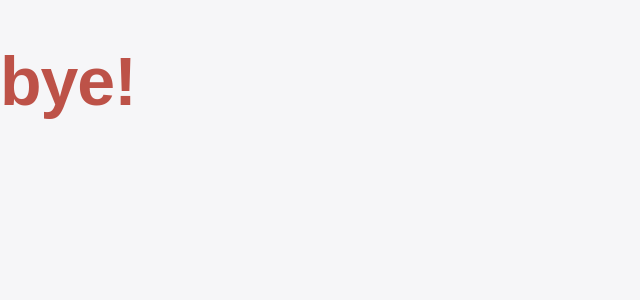
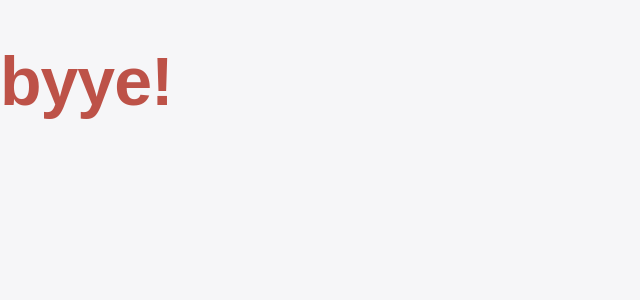
Before and after one commit to szymonhernik/Responsive_Personal_Website_Jekyll-Gulp-Sass-Browser-sync-Pug_DevTips, a Jekyll site: the page built from index.html, in a window 1280 px wide. Shown: the top 300 px of the page, without its empty margins (0-640 px from the left). Built offline with Jekyll 4.4.1, drawn with Linux system fonts in a browser that asks for light colours; Markdown is read by kramdown in place of the engine named in the settings.

```diff
--- a/_includes/hello.html
+++ b/_includes/hello.html
@@ -1 +1 @@
-<h1>bye!</h1>
+<h1>byye!</h1>
```
